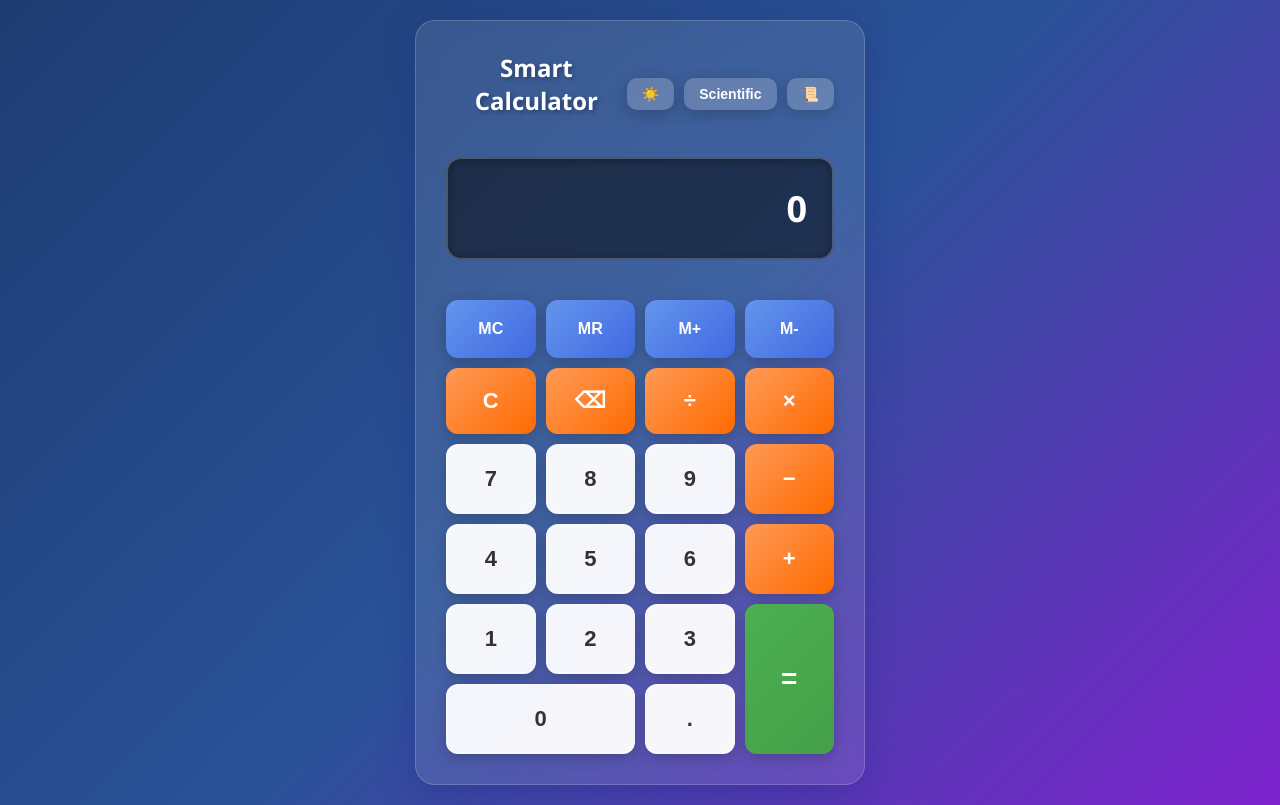
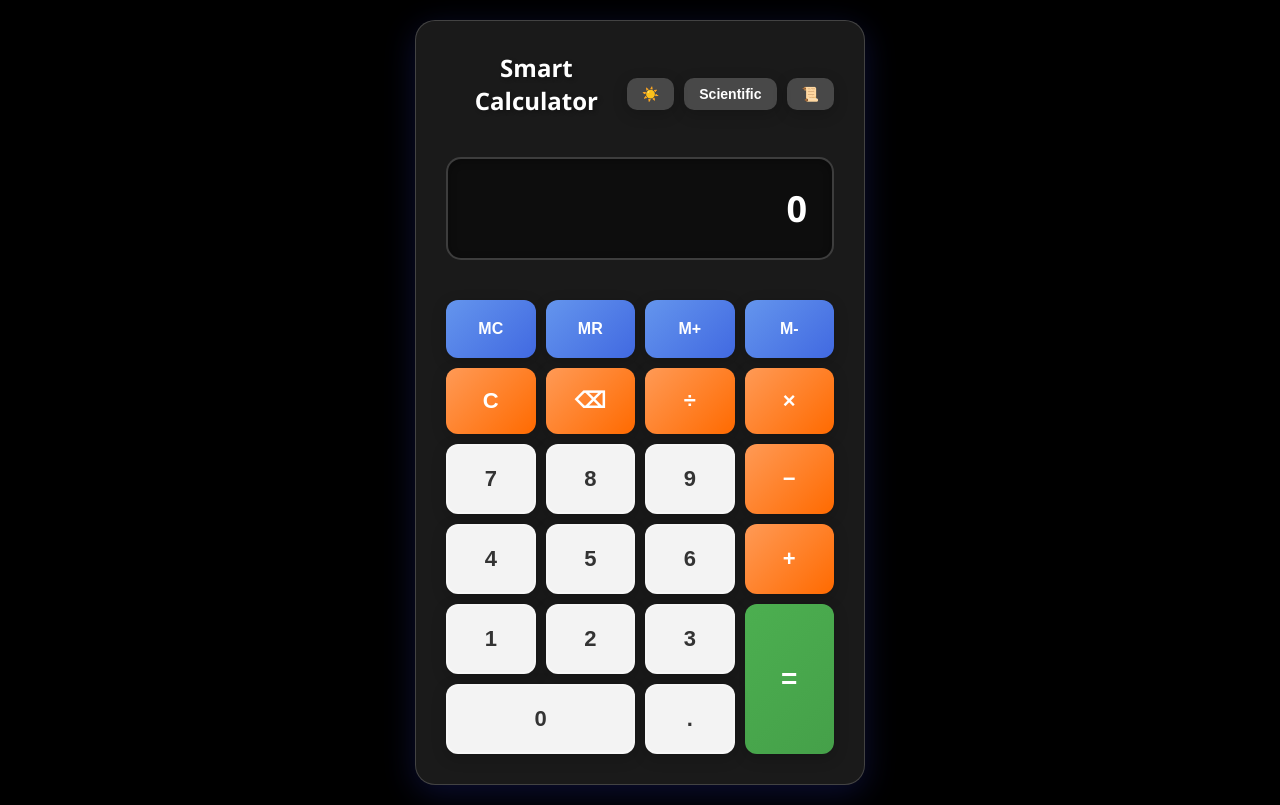
Before and after one commit to Keshab1997/my-calculator, a React (Vite) app: page / in a window 1280 px wide. Built offline with nearby package versions, Linux system fonts and the light colour scheme.

Commit message:
Change background to black

```diff
--- a/src/App.css
+++ b/src/App.css
@@ -15,11 +15,11 @@
 }
 
 .app.dark {
-  background: linear-gradient(135deg, #1e3c72 0%, #2a5298 50%, #7e22ce 100%);
+  background: #000000;
 }
 
 .app.light {
-  background: linear-gradient(135deg, #f093fb 0%, #f5576c 100%);
+  background: #1a1a1a;
 }
 
 .calculator {
```
